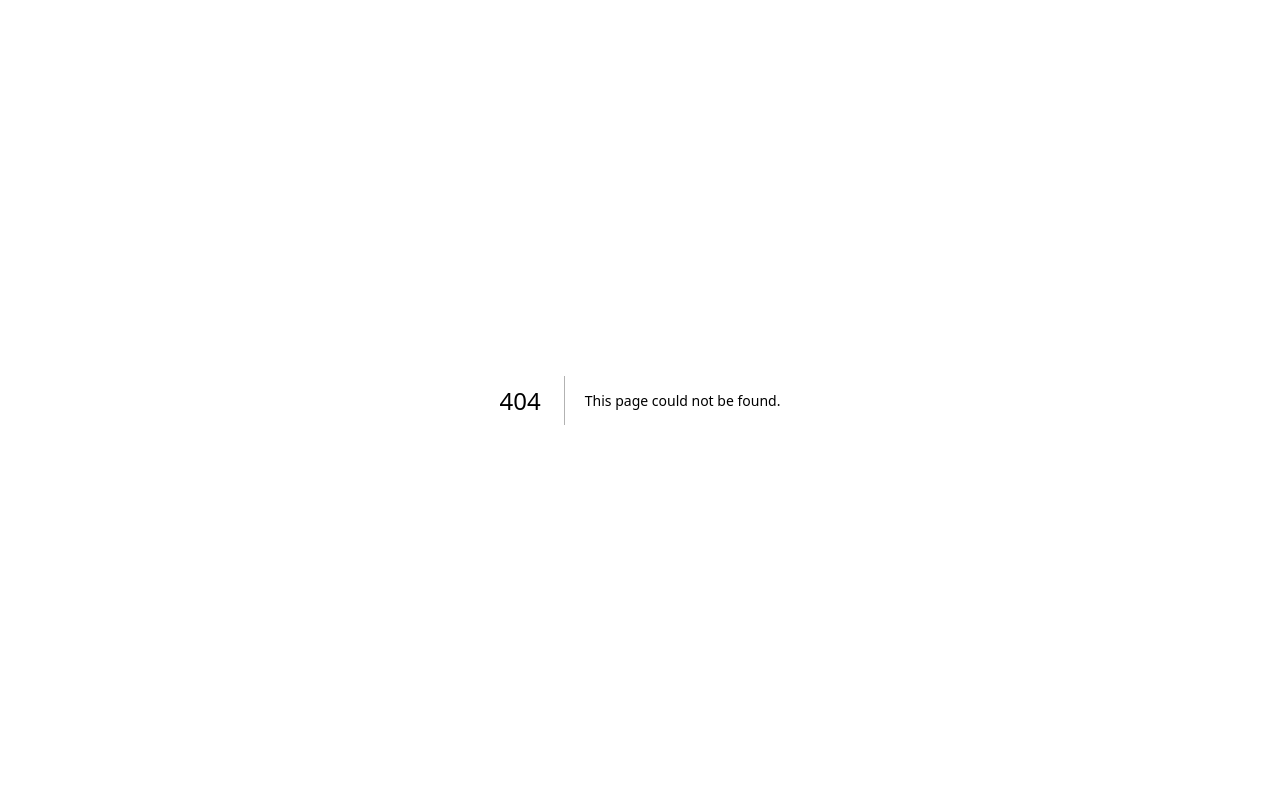
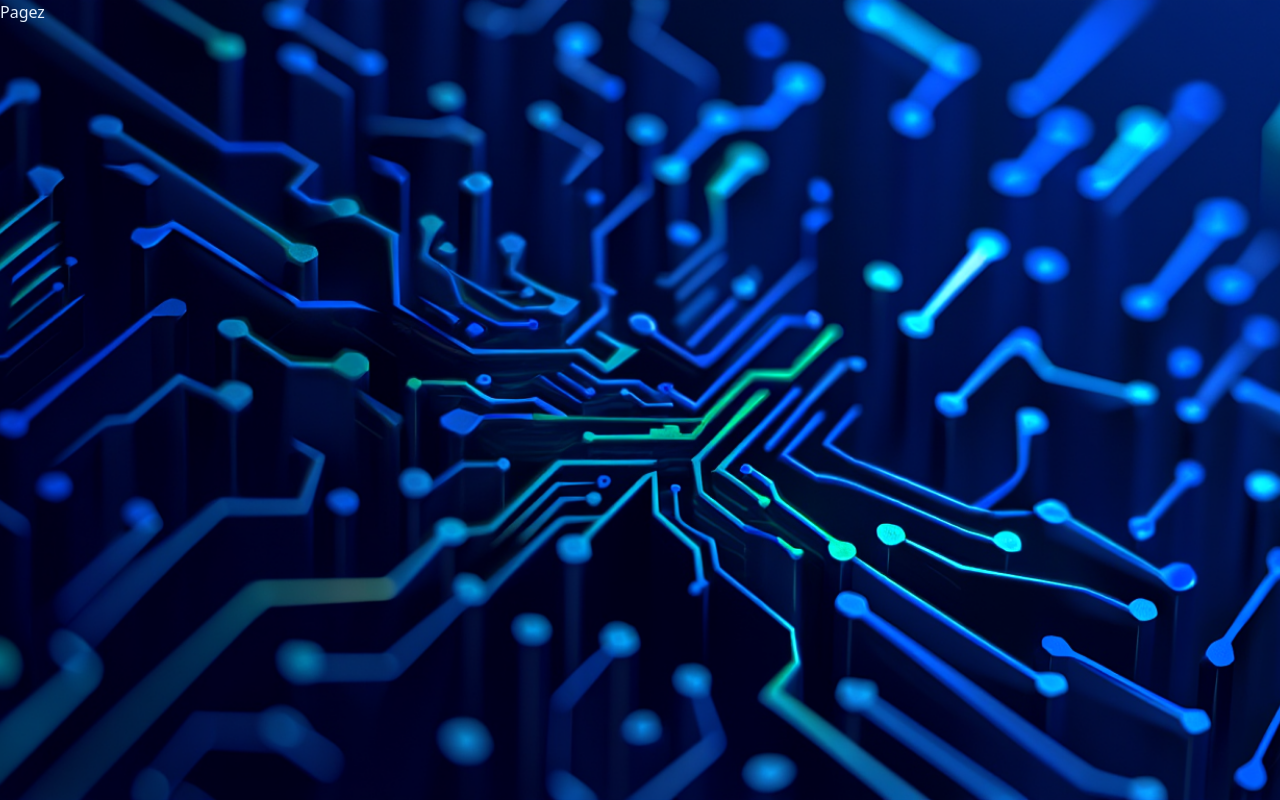
Before and after one commit to aaronJau21/aaronj_Solutions_v2, a Next.js app: page /auth/login in a window 1280 px wide. Before the commit this address had no page. Built offline with nearby package versions, Linux system fonts and the light colour scheme.

Commit message:
Login Page

```diff
--- /dev/null
+++ b/app/auth/login/page.tsx
@@ -0,0 +1,9 @@
+"use client";
+
+export default function Page() {
+  return (
+    <div className="bg-[url(/login/login.webp)] h-screen bg-cover bg-center">
+      <h1>Pagez</h1>
+    </div>
+  );
+}
```
Also changed, not shown: public/login/login.webp (added), public/login/login2.webp (added).
